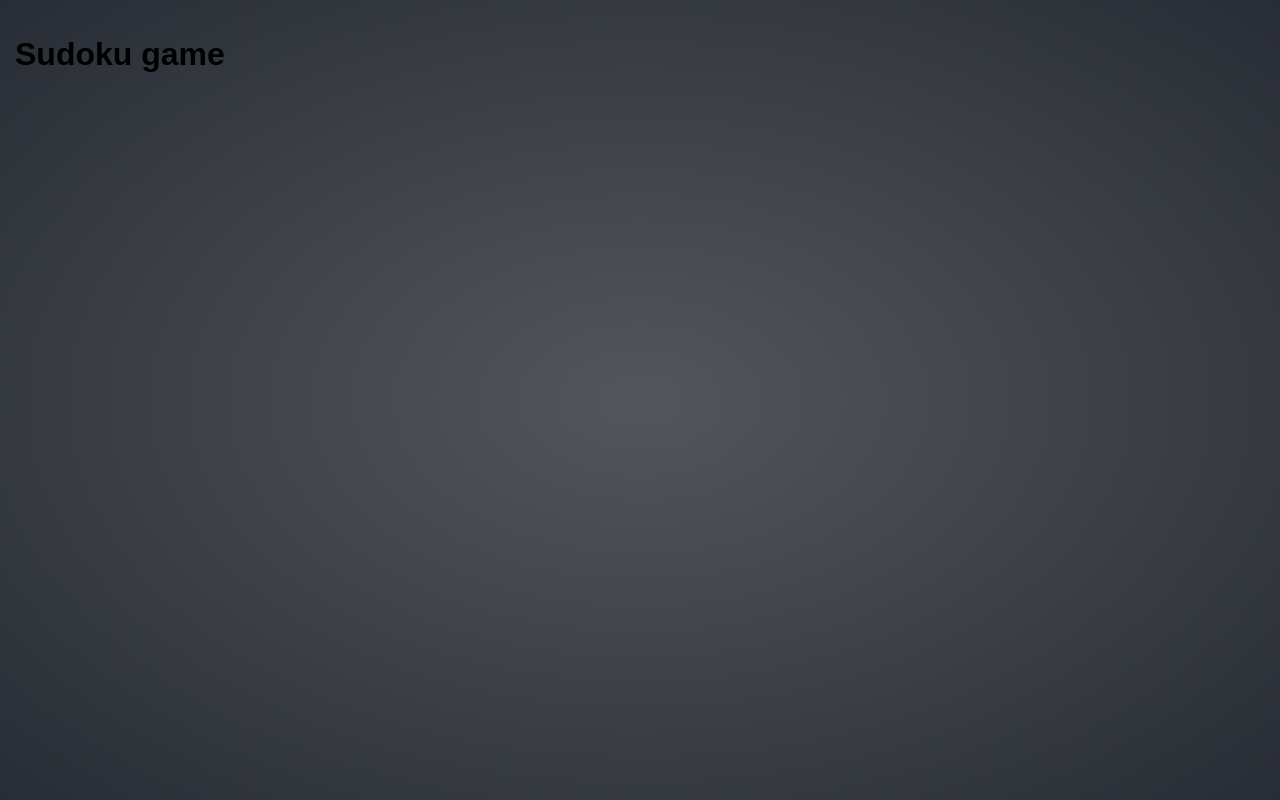
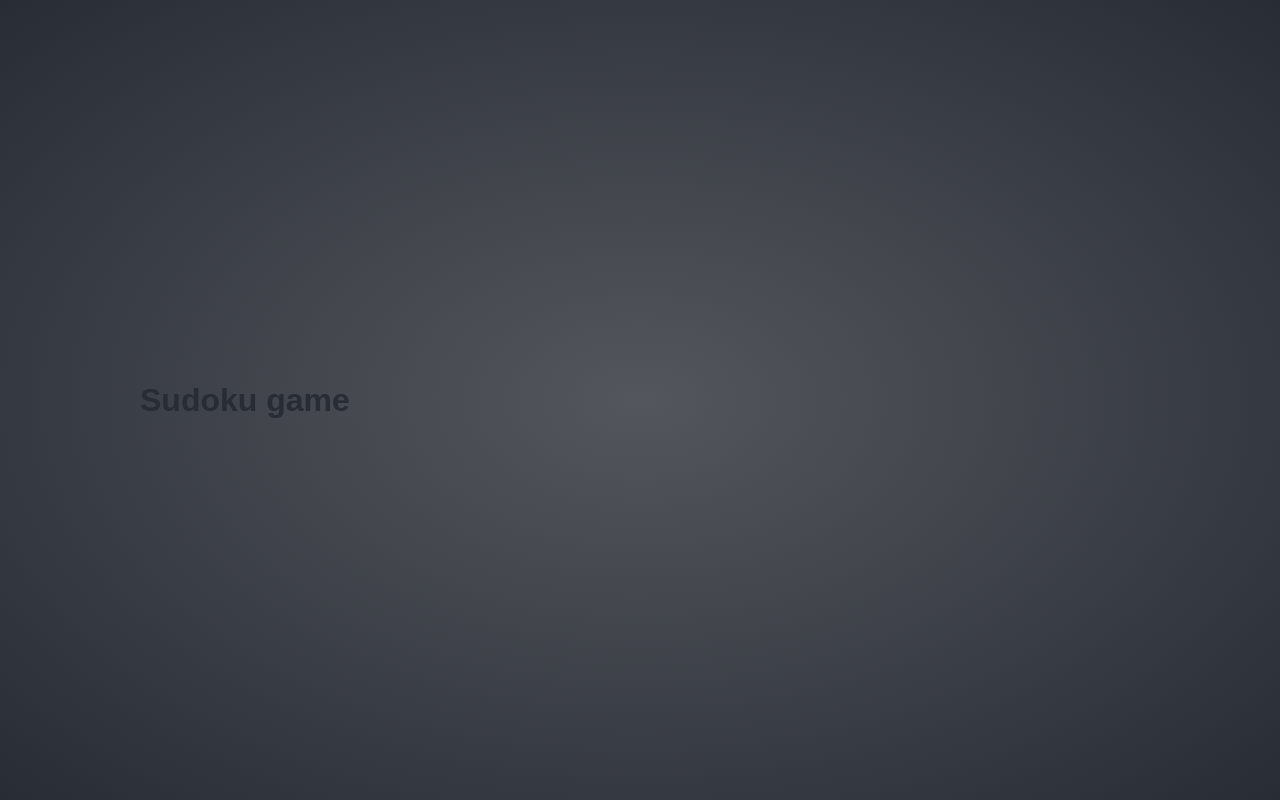
Before and after one commit to RamaTobbo/Sudoku, a React (Create React App) app: page / in a window 1280 px wide. Built offline with nearby package versions, Linux system fonts and the light colour scheme.

Commit message:
'components'

```diff
--- a/src/App.tsx
+++ b/src/App.tsx
@@ -2,12 +2,15 @@ import React from 'react';
 import logo from './logo.svg';
 import './App.css';
 import GlobalStyle from './styles/global';
+import {Content} from './components';
 
 function App() {
   return (
     <>
     <GlobalStyle/>
-       <h1>Sudoku game</h1>
+    <Content>
+
+       </Content>
        </>
 
   );
--- a/src/index.tsx
+++ b/src/index.tsx
@@ -4,15 +4,29 @@ import './index.css';
 import App from './App';
 import reportWebVitals from './reportWebVitals';
 
+import { ThemeProvider } from 'styled-components'
+
+import { Content} from './components'
+
+import { GlobalStyles, theme } from './styles'
+
 const root = ReactDOM.createRoot(
   document.getElementById('root') as HTMLElement
 );
 root.render(
   <React.StrictMode>
-    <App />
-
+    <ThemeProvider theme={theme}>
+      <GlobalStyles />
+      <>
+        <Content>
+  <h1>Sudoku game</h1>
+        </Content>
+        <App />
+      </>
+    </ThemeProvider>
   </React.StrictMode>
 );
+
 
 // If you want to start measuring performance in your app, pass a function
 // to log results (for example: reportWebVitals(console.log))
--- a/src/styles/global.ts
+++ b/src/styles/global.ts
@@ -1,25 +1,26 @@
-import { createGlobalStyle } from "styled-components";
-
+import { createGlobalStyle, css } from 'styled-components'
 
 export default createGlobalStyle`
+  ${({ theme }) => css`
     html {
       height: 100%;
-  }
 
       body {
         display: flex;
         flex-direction: column;
         height: 100%;
         margin: 0;
-  }
 
         #root {
-    background: radial-gradient(#282c34cc, #282c34);
-    color: '#282c34';
-    flex: 1;
-    font-family:sans-serif;
-    height:100%;
-    justify-content:center;
-    padding:15px;
+          background: ${theme.colors.background};
+          color: ${theme.colors.black};
+          display: flex;
+          font-family: sans-serif;
+          height: 100%;
+          justify-content: center;
+          padding: 15px;
         }
-`;
+      }
+    }
+  `}
+`
```
Lines whose indentation alone changed are shown as unchanged.
